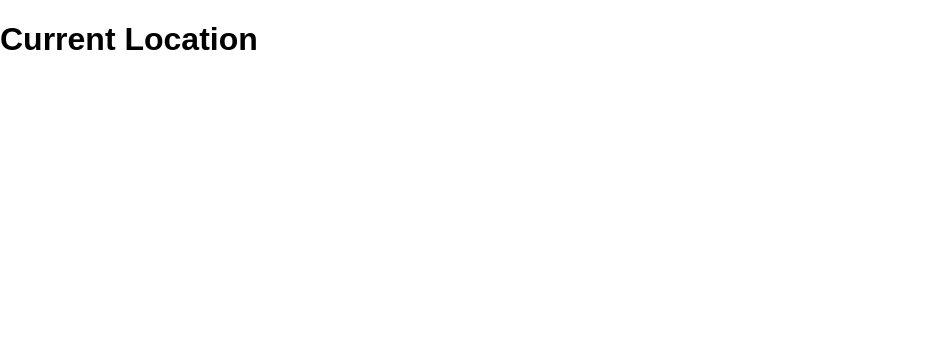
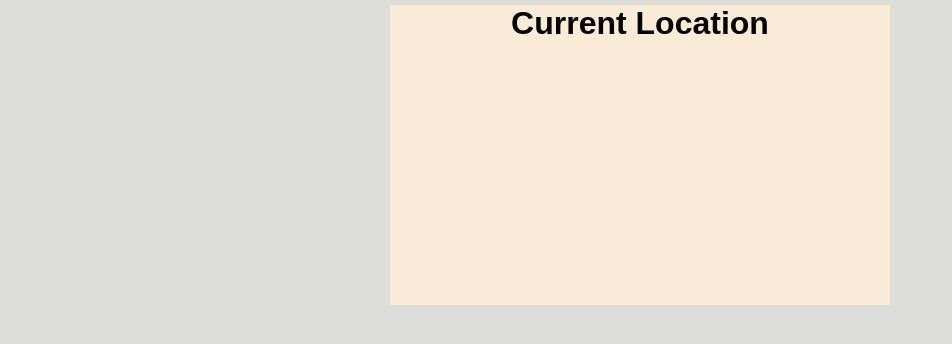
Before and after one commit to wankhedesagar/getCurrent_location, a React (Create React App) app: page / in a window 1280 px wide. Shown: the top 344 px of the page, without its empty margins (0-952 px from the left). Built offline with nearby package versions, Linux system fonts and the light colour scheme.

Commit message:
firstly reset css and then defined bakcgroundColor of body  and container css and Current_location

```diff
--- a/src/App.css
+++ b/src/App.css
@@ -0,0 +1,22 @@
+* {
+  margin: 0;
+  padding: 0;
+}
+
+body {
+  background-color: rgb(221, 221, 216);
+}
+
+.container {
+  display: flex;
+  justify-content: space-around;
+  flex-wrap: wrap;
+}
+
+.Current_location {
+  text-align: center;
+  background-color: antiquewhite;
+  width: 500px;
+  height: 300px;
+  margin-top: 5px;
+}
```
